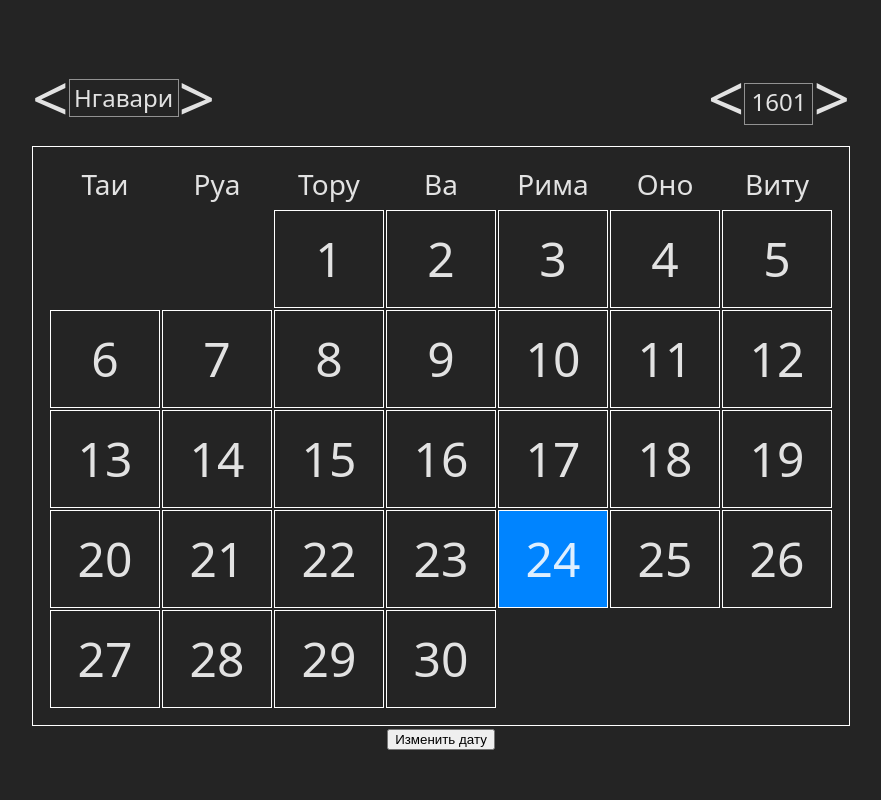
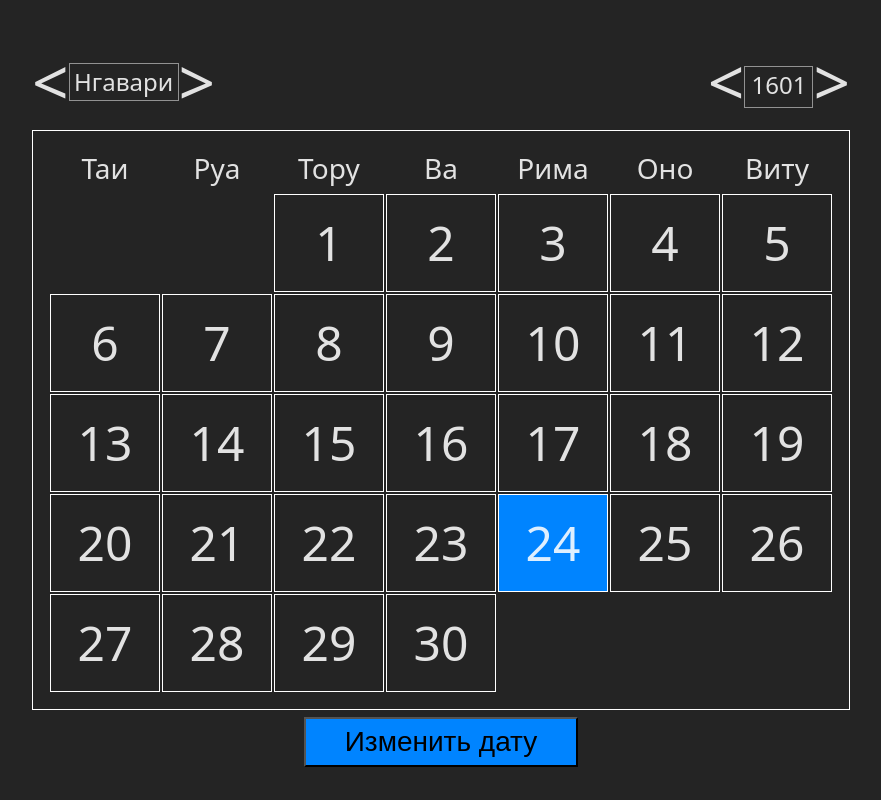
Before and after one commit to dillank82/serband-calendar, a React (Vite) app: page / in a window 1280 px wide. Shown: the whole page, without its empty margins (199-1080 px from the left). Built offline with nearby package versions, Linux system fonts and the light colour scheme.

Commit message:
add styles to ChangeDaysButton

```diff
--- /dev/null
+++ b/src/Components/ChangeDaysButton/ChangeDaysButton.css
@@ -0,0 +1,6 @@
+.change-days-button {
+    font-size: 1.75em;
+    margin-top: 0.25em;
+    padding: 0.25em 1.375em 0.25em 1.375em;
+    background-color: rgb(0, 132, 255);
+}
--- a/src/Components/ChangeDaysButton/ChangeDaysButton.tsx
+++ b/src/Components/ChangeDaysButton/ChangeDaysButton.tsx
@@ -1,6 +1,8 @@
+import './ChangeDaysButton.css'
+
 export const ChangeDaysButton = ({ openChanger }: { openChanger: () => void }) => {
 
     return (
-        <button onClick={openChanger}>Изменить дату</button>
+        <button onClick={openChanger} className='change-days-button'>Изменить дату</button>
     )
 }
```
